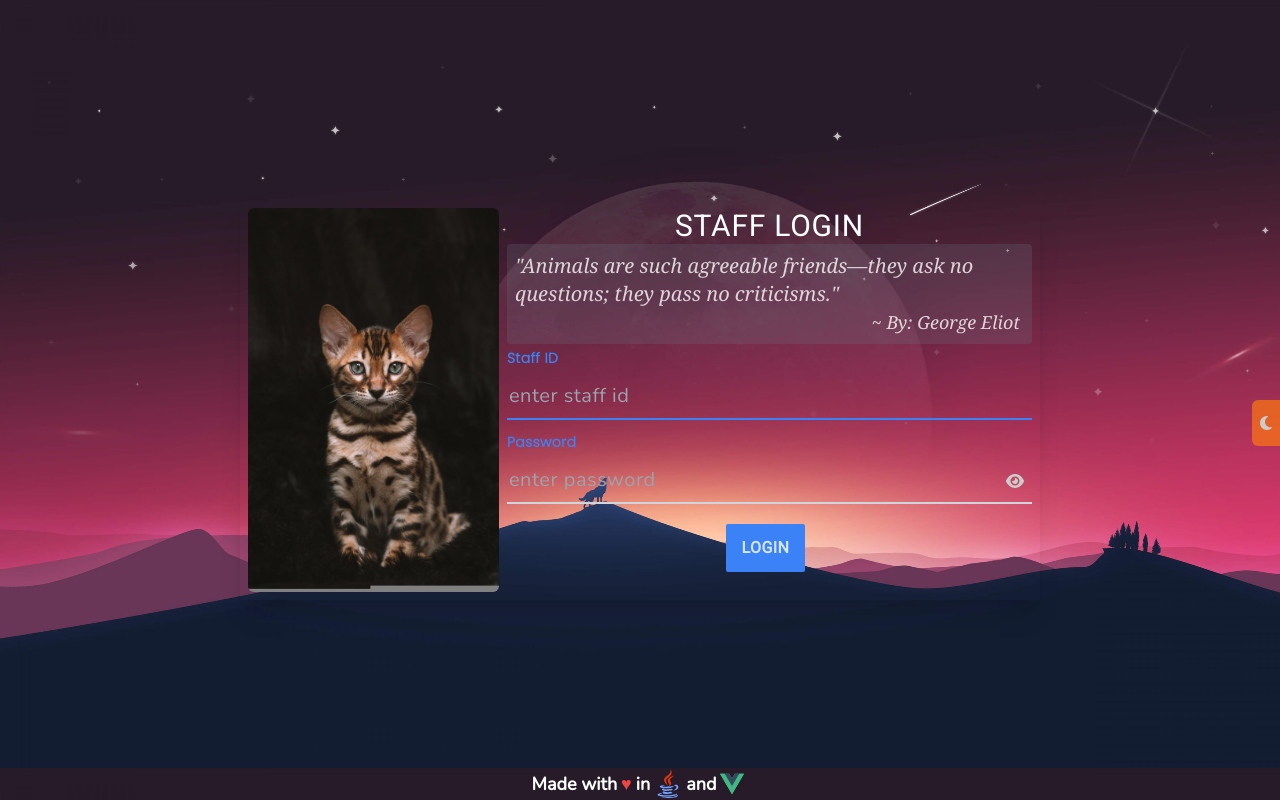
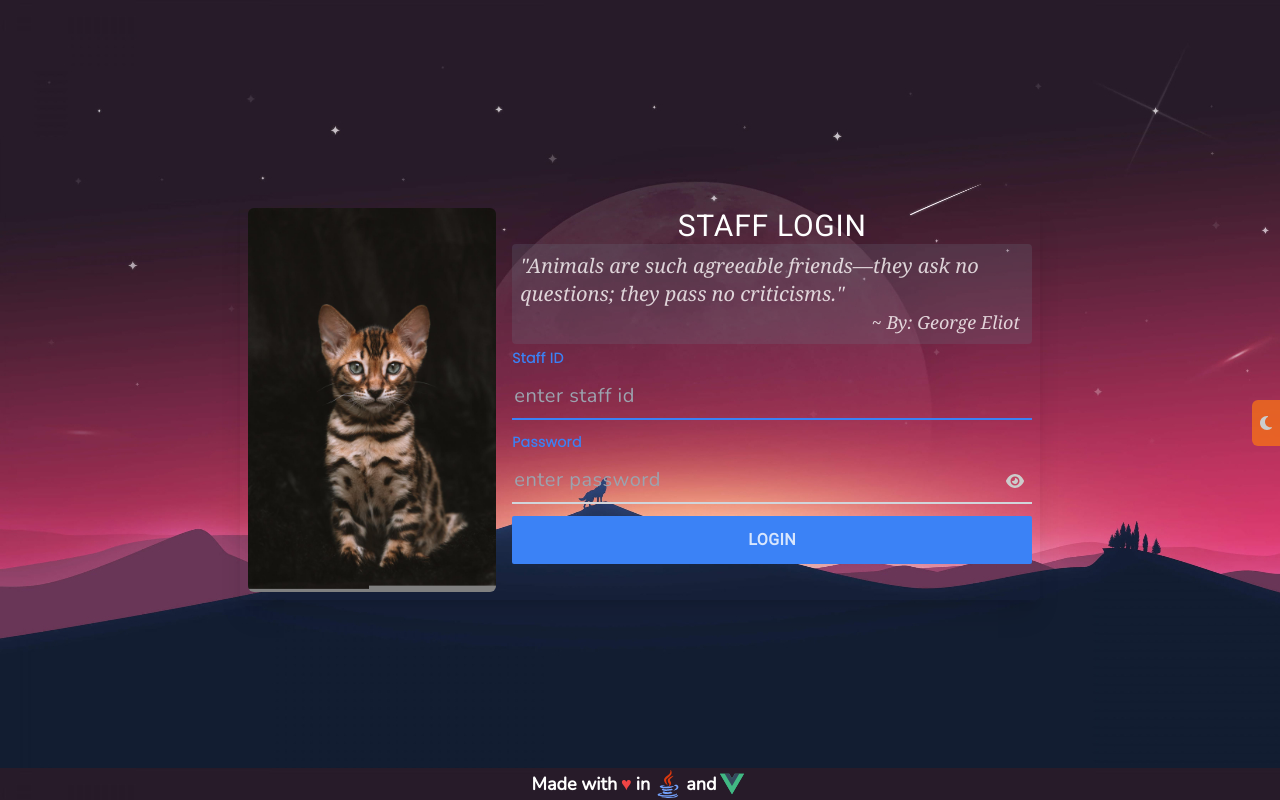
Before and after one commit to Q-T5/aoms-frontend, a Vue app: page / in a window 1280 px wide. Built offline with nearby package versions, Linux system fonts and the light colour scheme.

Commit message:
Changed the length of the login button

```diff
--- a/src/views/Login.vue
+++ b/src/views/Login.vue
@@ -5,7 +5,7 @@
         <div>
           <img src="../assets/cat_image.jpg" alt="cat-image" class="h-96 w-96 rounded-md" />
         </div>
-        <div class="ml-2">
+        <div class="ml-4">
           <h1 class="text-3xl font-roboto tracking-wide text-center text-white">STAFF LOGIN</h1>
           <form class="flex flex-col space-y-3">
             <div class="inline-flex flex-col space-y-1">
@@ -23,11 +23,9 @@
               placeholder="enter password" v-model="password" />
               <font-awesome-icon icon="fa-solid fa-eye" class="absolute bottom-[15px] right-2" @click="inputType == 'password' ? inputType = 'text' : inputType = 'password' " />
             </div>
-            <div class="w-full flex justify-center">
               <router-link :to="{ 'name': 'GeneralView' }" type="submit" class="login-button"
               @click="$store.commit('displayNotification', ['successfully logged in',
               'daisyui-alert-success', 'success.svg'])">Login</router-link>
-            </div>
           </form>
         </div>
       </div>
```
Also changed, not shown: src/tailwind.css.
